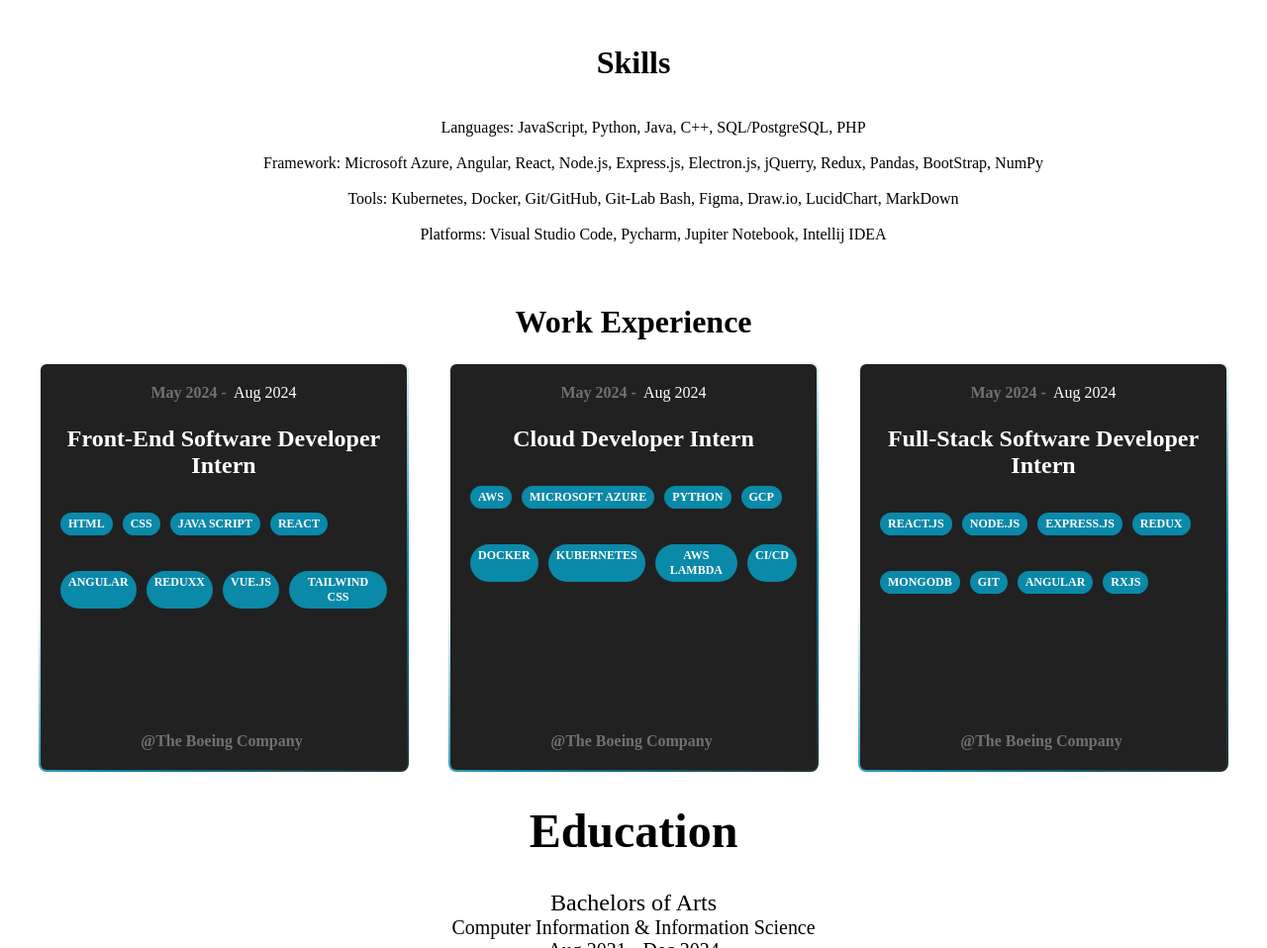
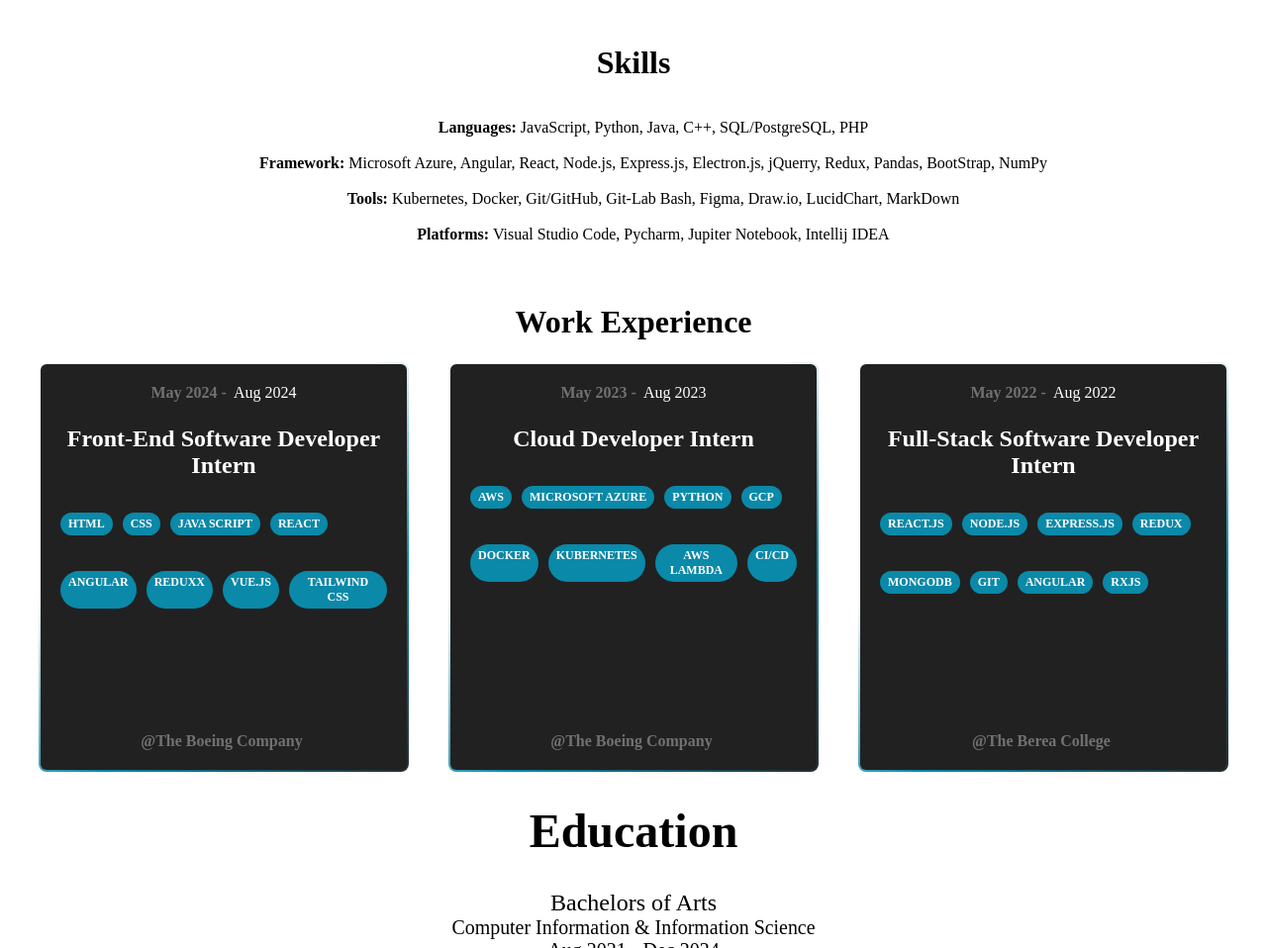
Before and after one commit to solijonovs/porfolio_project_1, a plain HTML site: page code/about_me.html in a window 1280 px wide. Shown: the part 1140-2098 px from the top of the page at 99% size. Drawn offline with nearby package versions, Linux system fonts and the light colour scheme; some packages are replaced by stand-ins of ours; a script that the page names is missing; files whose address does not match are found by name.

Commit message:
More changes..

```diff
--- a/code/about_me.html
+++ b/code/about_me.html
@@ -39,13 +39,13 @@
 
             <h1>Skills</h1>
             <ul>
-                <li>Languages: JavaScript, Python, Java, C++, SQL/PostgreSQL, PHP</li>
+                <li><strong>Languages:</strong> JavaScript, Python, Java, C++, SQL/PostgreSQL, PHP</li>
                 <br>
-                <li>Framework: Microsoft Azure, Angular, React, Node.js, Express.js, Electron.js, jQuerry, Redux, Pandas, BootStrap, NumPy</li>
+                <li><strong>Framework:</strong> Microsoft Azure, Angular, React, Node.js, Express.js, Electron.js, jQuerry, Redux, Pandas, BootStrap, NumPy</li>
                 <br>
-                <li>Tools: Kubernetes, Docker, Git/GitHub, Git-Lab Bash, Figma, Draw.io, LucidChart, MarkDown</li>
+                <li><strong>Tools:</strong> Kubernetes, Docker, Git/GitHub, Git-Lab Bash, Figma, Draw.io, LucidChart, MarkDown</li>
                 <br>
-                <li>Platforms: Visual Studio Code, Pycharm, Jupiter Notebook, Intellij IDEA</li>
+                <li><strong>Platforms:</strong> Visual Studio Code, Pycharm, Jupiter Notebook, Intellij IDEA</li>
             </ul>
 
             <h1>Work Experience</h1>
@@ -82,8 +82,8 @@
                     <div class="can">
                         <div class="main-content">
                         <div class="header">
-                            <span>May 2024 -</span>
-                            <span>Aug 2024</span>
+                            <span>May 2023 -</span>
+                            <span>Aug 2023</span>
                         </div>
                         <p class="heading">
                             Cloud Developer Intern
@@ -110,8 +110,8 @@
                     <div class="can">
                         <div class="main-content">
                         <div class="header">
-                            <span>May 2024 -</span>
-                            <span>Aug 2024</span>
+                            <span>May 2022 -</span>
+                            <span>Aug 2022</span>
                         </div>
                         <p class="heading">
                             Full-Stack Software Developer Intern
@@ -132,7 +132,7 @@
                             <span>RxJS</span>
                         </div>
                         </div>
-                        <div class="footer">@The Boeing Company</div>
+                        <div class="footer">@The Berea College</div>
                     </div>
 
 
```
